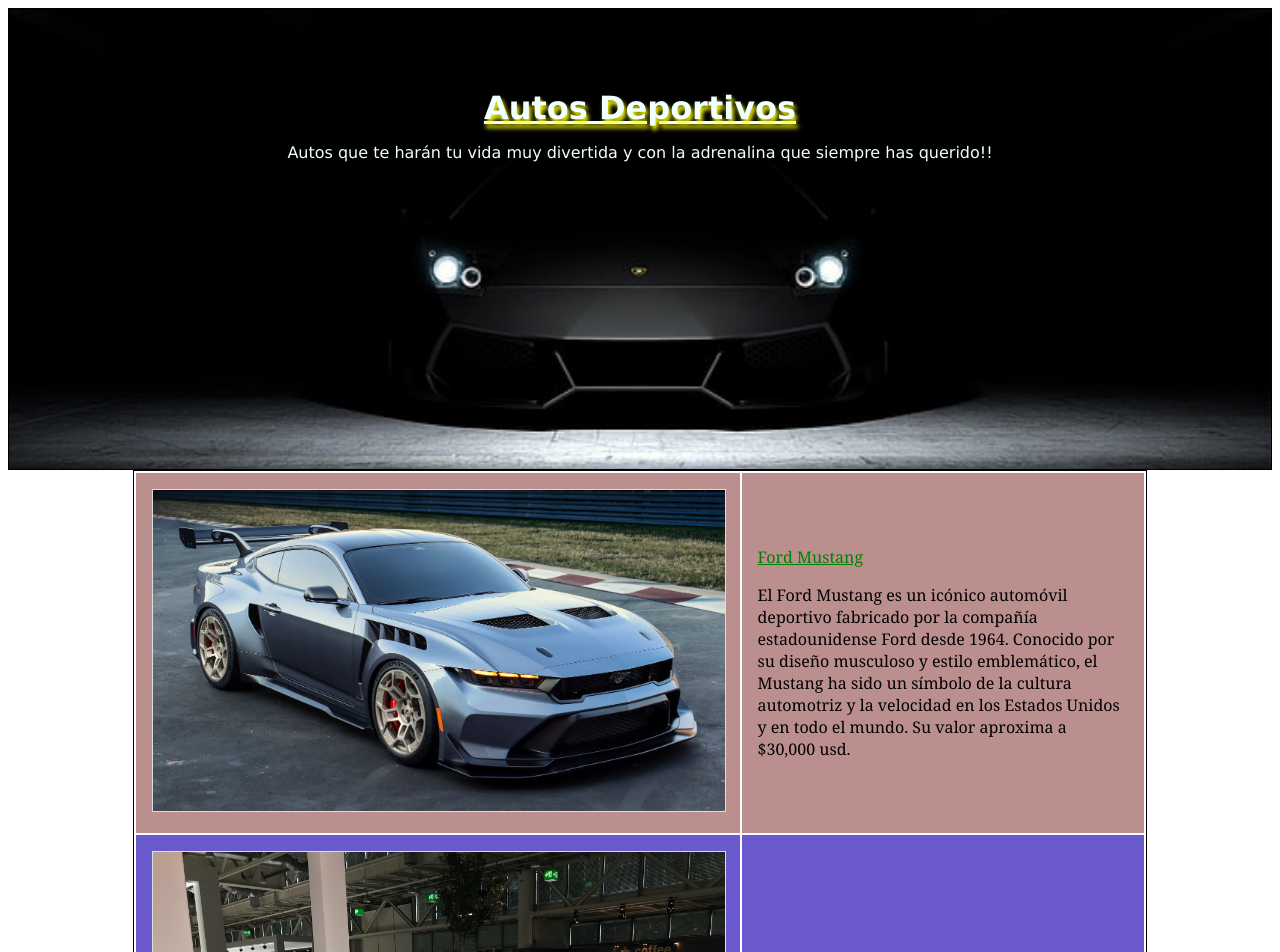
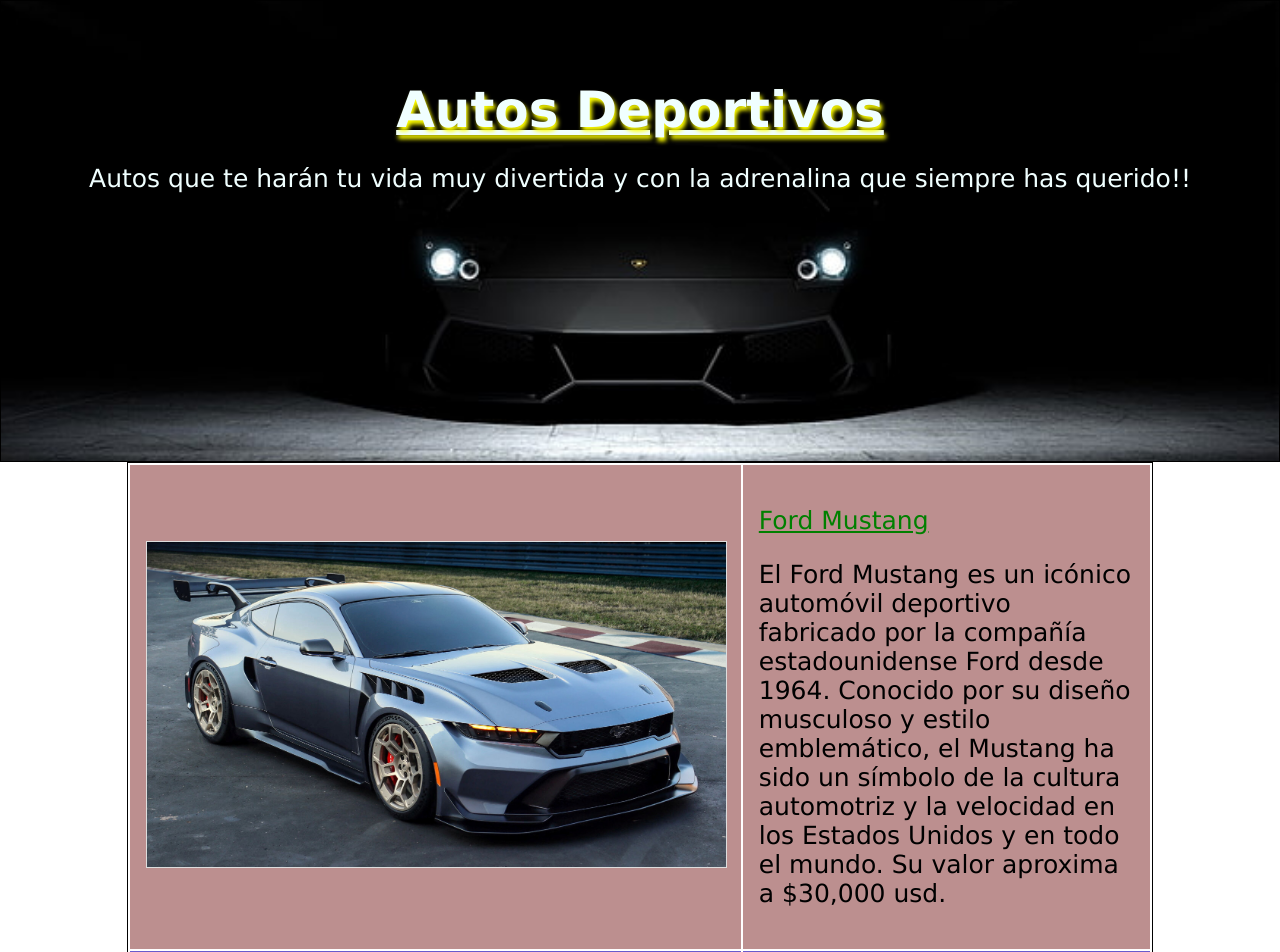
Before and after one commit to cruzadojr/primer_landing, a plain HTML site: page index.html in a window 1280 px wide. Shown: the top 952 px of the page. Drawn offline with Linux system fonts and the light colour scheme.

Commit message:
autitos landing

```diff
--- a/assets/css/style.css
+++ b/assets/css/style.css
@@ -1,3 +1,13 @@
+html, body {
+    width: 100%;
+    height: 100%;
+    margin: 0;
+    padding: 0;
+}
+
+h1 {
+    font-size: 60px;
+}
 .arriba {
     height:300px;
     padding: 5em;
@@ -15,6 +25,7 @@
     margin: 0%;
     text-decoration: underline;
     text-shadow: 2px 4px 4px yellow;
+    font-size: 50px;
 }
 
 .coches{
@@ -31,6 +42,7 @@
     width: 100%;
     border: solid 1px #ddd;
 }
+
 footer{
     height: 3em;
     line-height: 3em;
@@ -68,3 +80,7 @@ footer{
     text-decoration: underline;
     color: wheat;
 }
+p {
+    font-size: 25px;
+    font-family: 'Lucida Sans', 'Lucida Sans Regular', 'Lucida Grande', 'Lucida Sans Unicode', Geneva, Verdana, sans-serif;
+}
```
